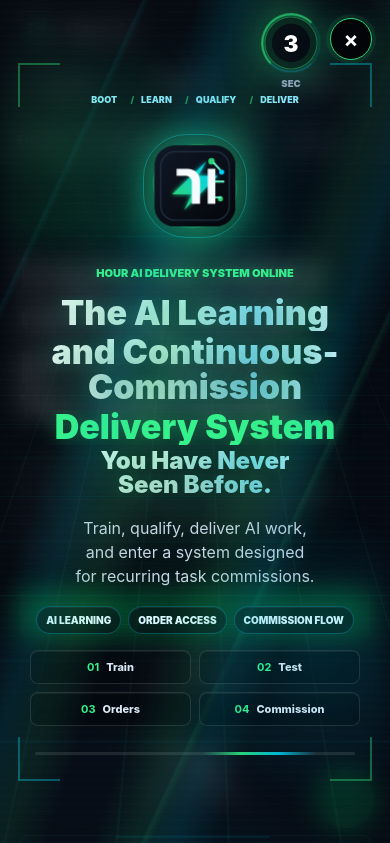
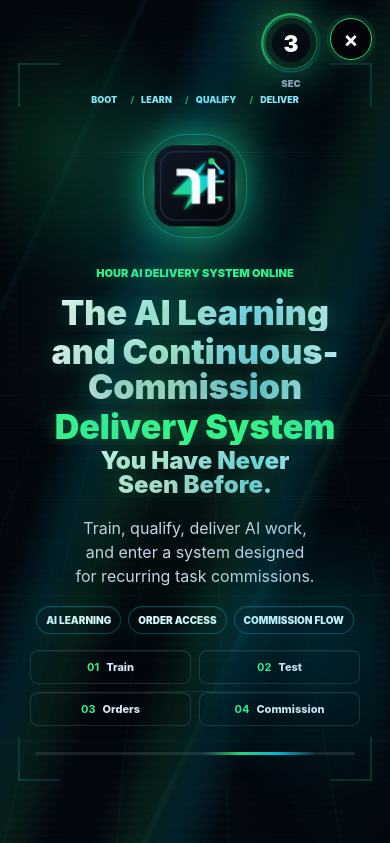
Before and after one commit to 19881008ron/hour-ai, a website: page index.html in a window 390 px wide. Shown: the top 843 px of the page. Drawn offline with Linux system fonts and the light colour scheme; no server answers.

Commit message:
Add files via upload

```diff
--- a/styles.css
+++ b/styles.css
@@ -2839,13 +2839,14 @@ body.welcome-open {
   display: inline-flex;
   align-items: center;
   gap: 6px;
-  color: #c9d8ea;
+  color: #f7fbff;
   font-size: 0.75rem;
-  font-weight: 750;
+  font-weight: 850;
 }
 
 .paypal-powered img {
   height: 0.875rem;
+  filter: brightness(0) invert(1);
 }
 
 .crypto-card {
@@ -3154,10 +3155,30 @@ body.welcome-open {
 @media (max-width: 680px) {
   .welcome-overlay {
     padding: 18px;
+    background:
+      linear-gradient(115deg, transparent 0 18%, rgba(0, 184, 212, 0.11) 18.4%, transparent 19.2% 68%, rgba(43, 213, 118, 0.12) 68.4%, transparent 69.4%),
+      radial-gradient(circle at 50% 36%, rgba(0, 184, 212, 0.2), transparent 34%),
+      linear-gradient(135deg, rgba(3, 7, 13, 0.92), rgba(4, 10, 18, 0.94));
+    backdrop-filter: blur(18px) saturate(135%);
+  }
+
+  .welcome-overlay::before {
+    background:
+      linear-gradient(90deg, transparent, rgba(0, 184, 212, 0.16), transparent) 50% 18% / 82% 1px no-repeat,
+      linear-gradient(90deg, transparent, rgba(43, 213, 118, 0.16), transparent) 50% 82% / 70% 1px no-repeat,
+      linear-gradient(rgba(3, 7, 13, 0.52), rgba(3, 7, 13, 0.52)),
+      repeating-linear-gradient(0deg, rgba(255, 255, 255, 0.026) 0 1px, transparent 1px 8px);
+    opacity: 0.92;
+  }
+
+  .welcome-grid {
+    opacity: 0.3;
   }
 
   .welcome-content {
     padding: 26px 10px;
+    background: rgba(3, 7, 13, 0.18);
+    border-radius: 14px;
   }
 
   .welcome-logo-wrap {
```
